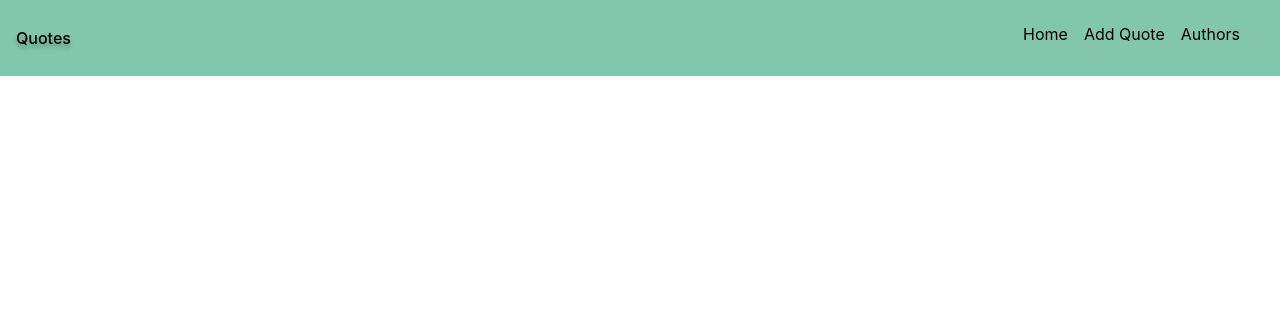
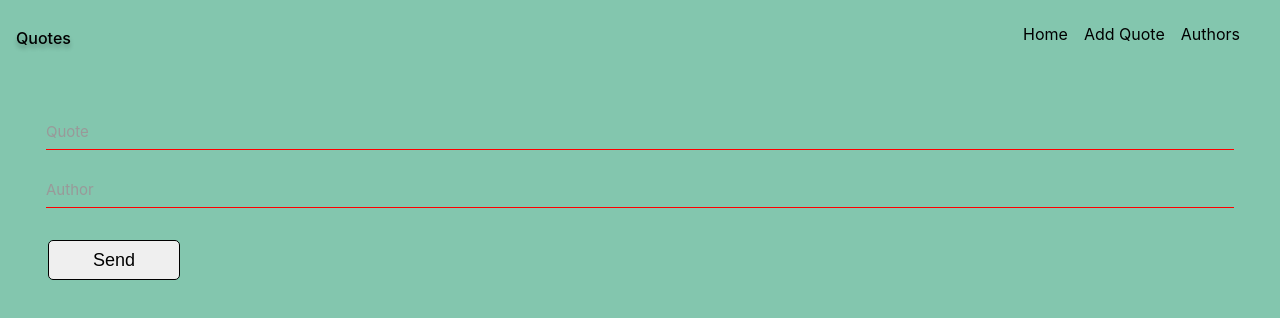
Before and after one commit to 123Marion/quote_app, a React (Create React App) app: page /add-quote in a window 1280 px wide. Shown: the top 318 px of the page. Built offline with nearby package versions, Linux system fonts and the light colour scheme; no server answers.

Commit message:
post quotes to quote

```diff
--- a/src/components/quote/AddQuote.js
+++ b/src/components/quote/AddQuote.js
@@ -1,6 +1,71 @@
-import React from "react";
+import React, { useState } from "react";
+import Input from "../input/Input";
+import AddQuoteCSS from "./AddQuote.module.css";
 
-function AddQuote(){
-    return <></>
+function AddQuote({ onAddQuote }) {
+  const [input, setInput] = useState({
+    author: "",
+    content: "",
+  });
+  const handleOnChange = (e) => {
+    const { name, value } = e.target;
+    setInput({ ...input, [name]: value });
+  };
+  function handleSubmit(e) {
+    e.preventDefault();
+    console.log(input.content.length);
+    console.log(e.target.content.value);
+    //not send whitespace to db
+    if (input.content != null && input.content.trim() !== "") {
+      fetch("http://localhost:9292/quotes", {
+        method: "POST",
+        headers: {
+          "Content-Type": "application/json",
+        },
+        body: JSON.stringify({
+          author: input.author,
+          content: input.content,
+        }),
+      })
+        .then((r) => r.json())
+        .then((newQuote) => {
+          onAddQuote(newQuote);
+          console.log("new", newQuote);
+          const clearInputs ={
+            author: "",
+            content: "",
+          };
+          setInput(clearInputs);
+        });
+    } else {
+      console.log("Error");
+    }
+  }
+  return (
+    <section>
+      <form onSubmit={handleSubmit}>
+        <Input
+          id="content"
+          type="text"
+          name="content"
+          value={input.content}
+          onChange={handleOnChange}
+          label="quote"
+        />
+        <Input
+          id="author"
+          type="text"
+          name="author"
+          value={input.author}
+          onChange={handleOnChange}
+          label="author"
+        />
+
+        <div className={AddQuoteCSS.buttons}>
+          <button type="submit">Send</button>
+        </div>
+      </form>
+    </section>
+  );
 }
 export default AddQuote;
--- a/src/components/quote/AddQuote.module.css
+++ b/src/components/quote/AddQuote.module.css
@@ -0,0 +1,19 @@
+.buttons button {
+    font-size: 1.125rem;
+    display: inline-block;
+    outline: 0;
+    border: 0;
+    cursor: pointer;
+    border-radius: 5px;
+    color: rgb(0, 0, 0);
+    height: 2.5rem;
+    width: 8.25rem;
+    border:1px solid #000;
+    text-shadow: 0 0.0625rem 0 rgba(255, 255, 255, 0.4);
+    /* background: radial-gradient(100% 100% at 100% 0%, #89e5ff 0%, #5468ff 100%); */
+    transition: all 0.15s ease;
+  }
+
+  .buttons {
+    margin: 2rem;
+  }
```
